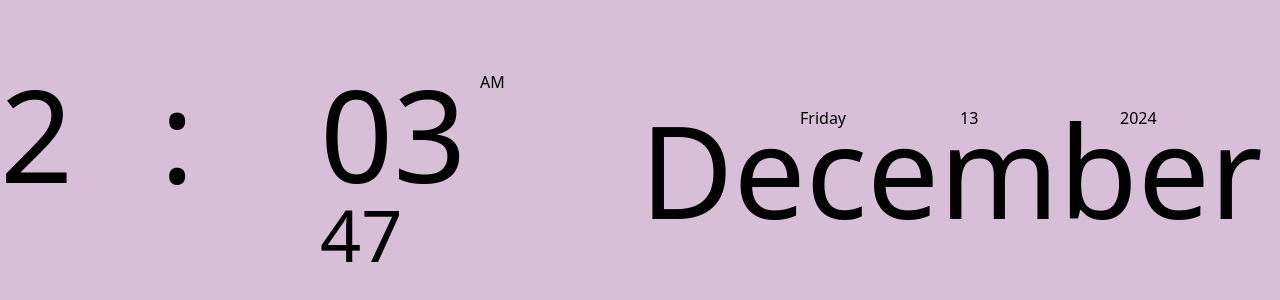
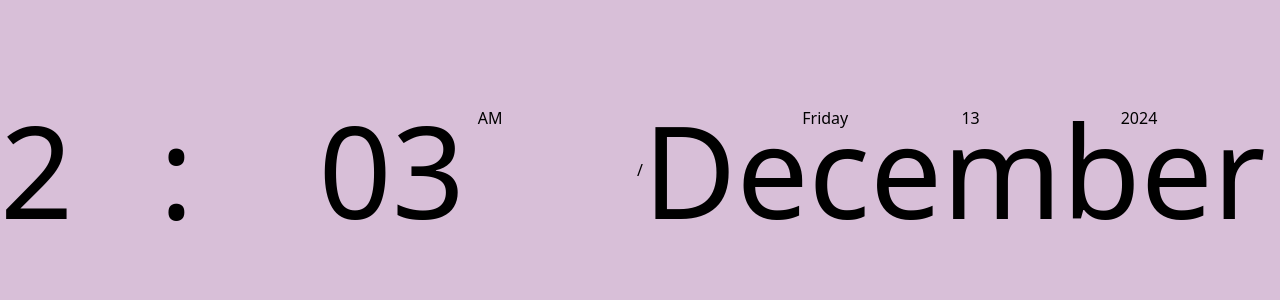
Before and after one commit to pja6/date-time-tailwind, a website: page public/index.html in a window 1280 px wide. Shown: the part 230-530 px from the top of the page. Drawn offline with Linux system fonts and the light colour scheme.

Commit message:
commented out the JS that added seconds to screen- keeps AM/PM functionality with cleaner aesthetic

```diff
--- a/public/index.html
+++ b/public/index.html
@@ -9,17 +9,19 @@
 </head>
 
     <body class="h-screen  flex justify-center items-center">
-        <time class="container mx-auto block grid lg:grid-cols-4 md:grid-cols-4 p-8">
-        <data class="hours block text-9xl ">HH</data>
+        <time class="container block grid lg:grid-cols-4 md:grid-cols-4 p-20">
+        <data class="hours block text-9xl">HH</data>
         <data class="colon text-9xl">:</data>
         <data class="minutes block text-9xl">MM</data>
         <data class="amOrPM inline-block">AM/PM</data>
         <data > </data>
         <data > </data>
-        <data class="seconds block text-7xl right-auto">SS</data>
+        <!--<data class="seconds block text-7xl right-auto"></data> -->
+
         <data > </data>
 
         </time>
+        <section class="mx-auto lg">/</section>
         <time class="container mx-auto grid lg:grid-cols-4 md:grid-cols-4">
           <data class="month text-9xl">Month</data>
           <data class="dayOfWeek">SMTWTFS</data>
--- a/public/script.js
+++ b/public/script.js
@@ -55,7 +55,7 @@ const theClockApp = () => {
     // Set the minutes
     minutes.innerText = gotMinutes;
     // Set the seconds
-    seconds.innerText = gotSeconds;
+    //seconds.innerText = gotSeconds;
     // Set AM or PM
     amOrPM.innerText = gotAmOrPM;
     // Set `datetime` attribute
```
